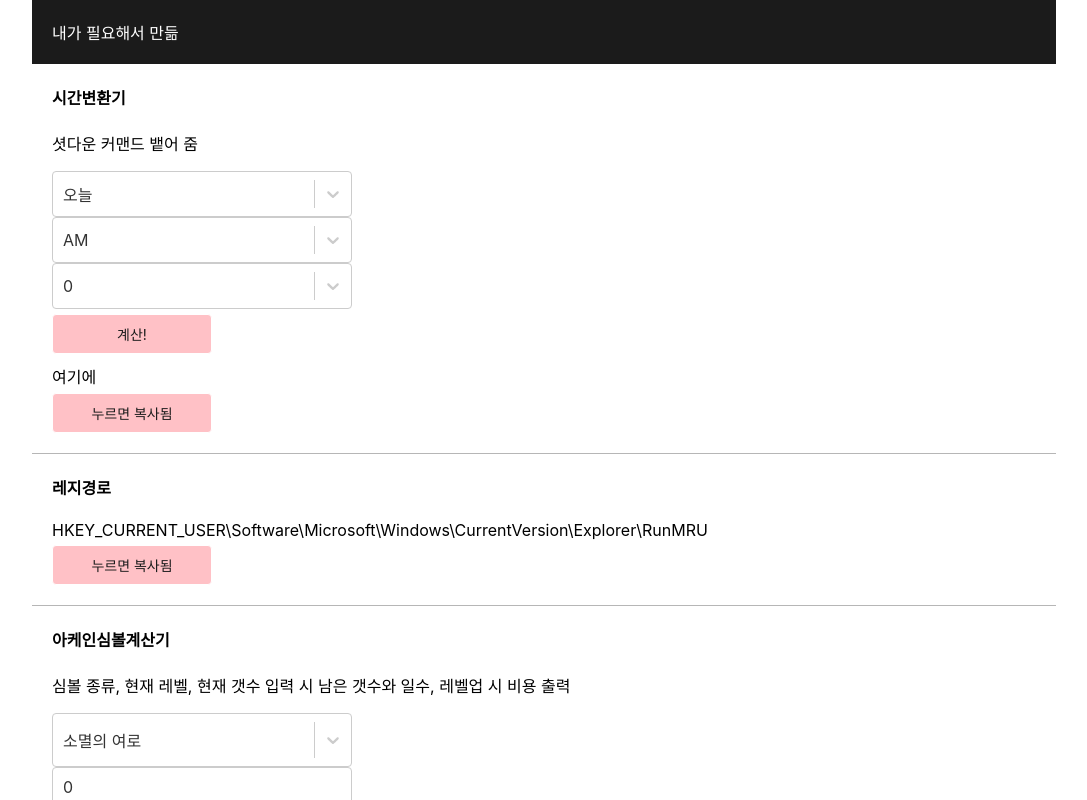
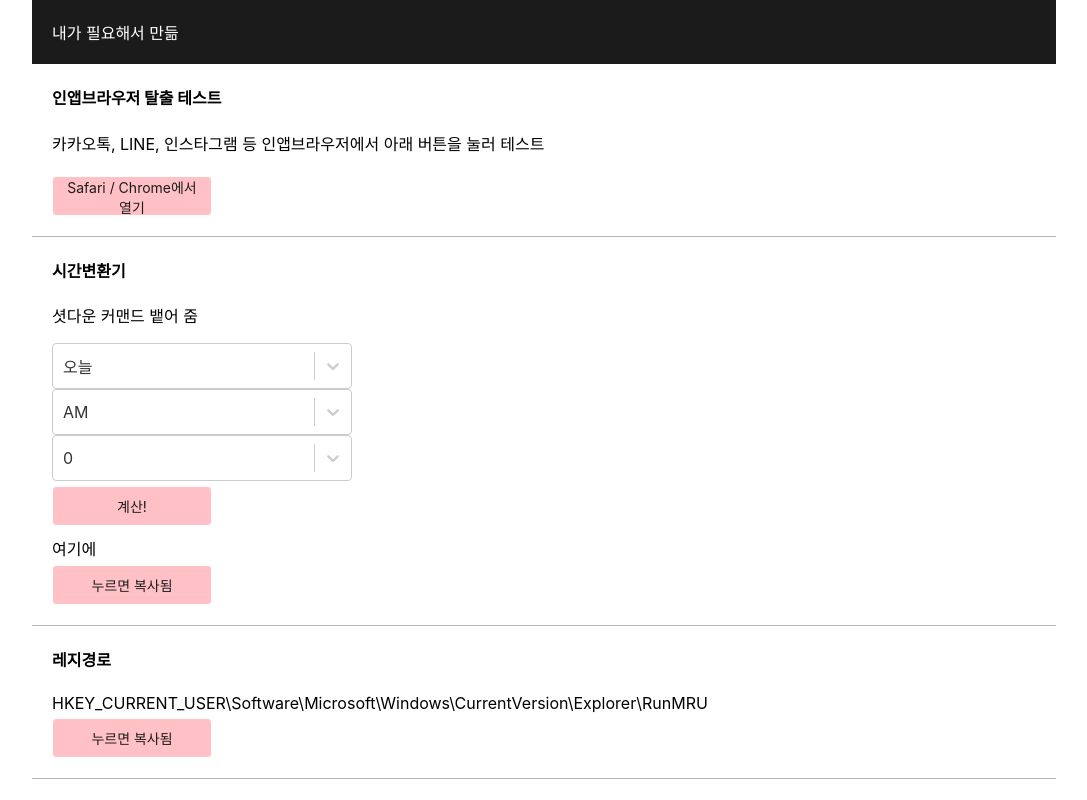
Before and after one commit to nordap/app, a React (Create React App) app: page / in a window 1280 px wide. Shown: the top 800 px of the page, without its empty margins (96-1183 px from the left). Built offline with nearby package versions, Linux system fonts and the light colour scheme.

Commit message:
Update App.js

```diff
--- a/src/App.js
+++ b/src/App.js
@@ -367,6 +367,14 @@ function App() {
         <div>내가 필요해서 만듦</div>
       </div>
 
+            <div className="list">
+        <h4>인앱브라우저 탈출 테스트</h4>
+        <p>카카오톡, LINE, 인스타그램 등 인앱브라우저에서 아래 버튼을 눌러 테스트</p>
+        <button onClick={openExternalBrowser}>
+          Safari / Chrome에서 열기
+        </button>
+      </div>
+
       {/*************** 기능 1 *******************/}
       <div className="list">
         <h4>{a[0]}</h4>
```
